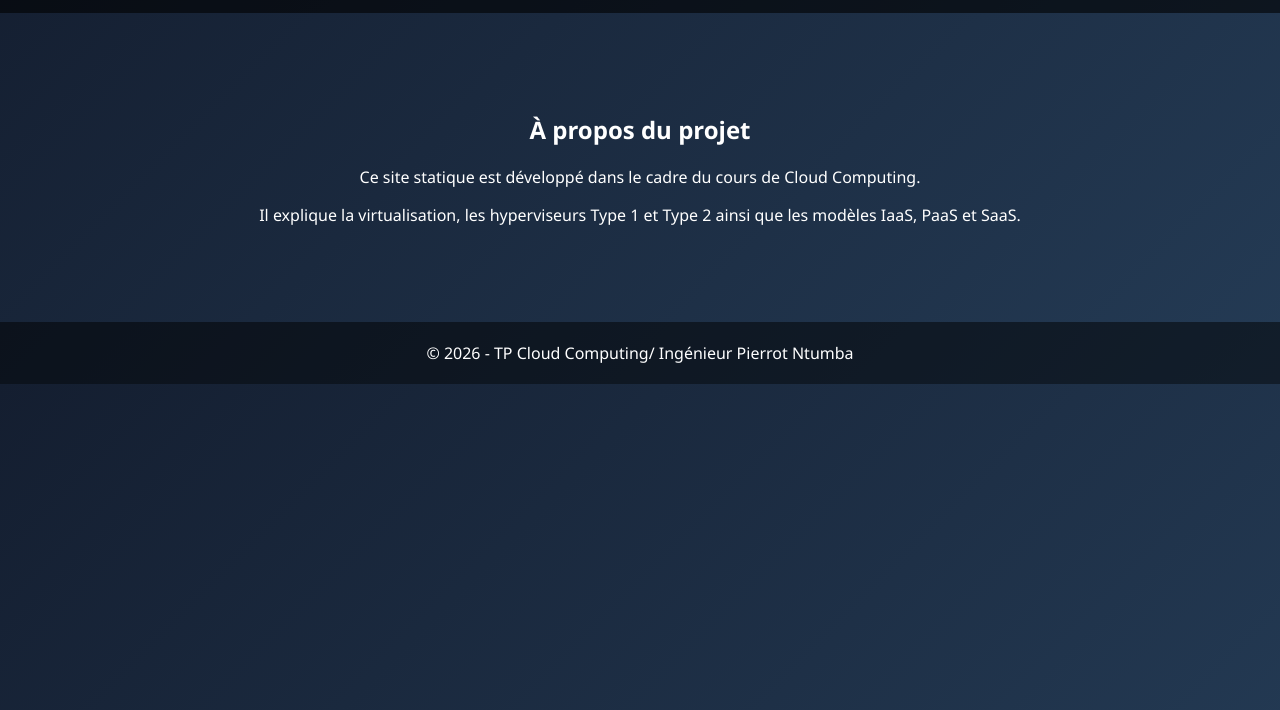
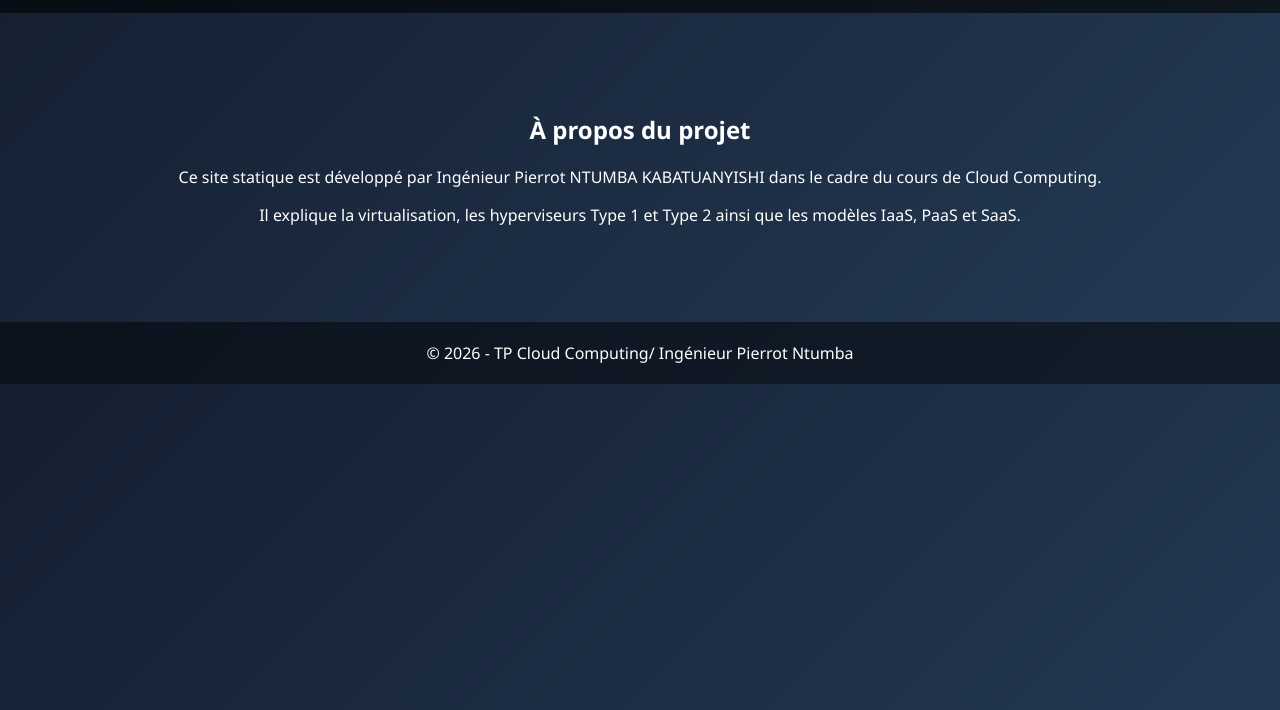
Before and after one commit to IngenieurPierrotNtumba/Pierrot_TP_CLOUD, a plain HTML site: page about.html in a window 1280 px wide. Shown: the part 90-800 px from the top of the page. Drawn offline with Linux system fonts and the light colour scheme.

Commit message:
Update about.html

```diff
--- a/about.html
+++ b/about.html
@@ -58,7 +58,7 @@ footer{
 
 <section class="content">
 <h1>À propos du projet</h1>
-<p>Ce site statique est développé dans le cadre du cours de Cloud Computing.</p>
+<p>Ce site statique est développé par Ingénieur Pierrot NTUMBA KABATUANYISHI dans le cadre du cours de Cloud Computing.</p>
 <p>Il explique la virtualisation, les hyperviseurs Type 1 et Type 2 ainsi que les modèles IaaS, PaaS et SaaS.</p>
 </section>
 
```
